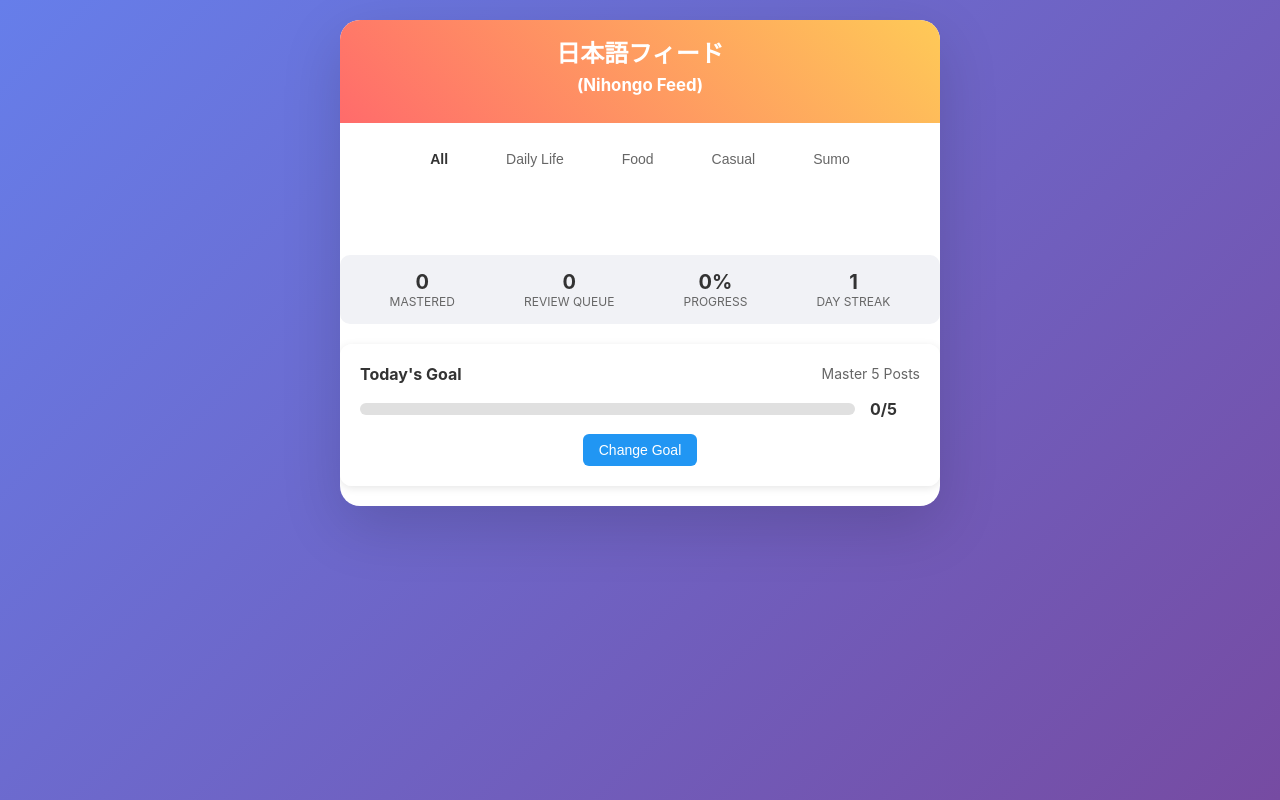
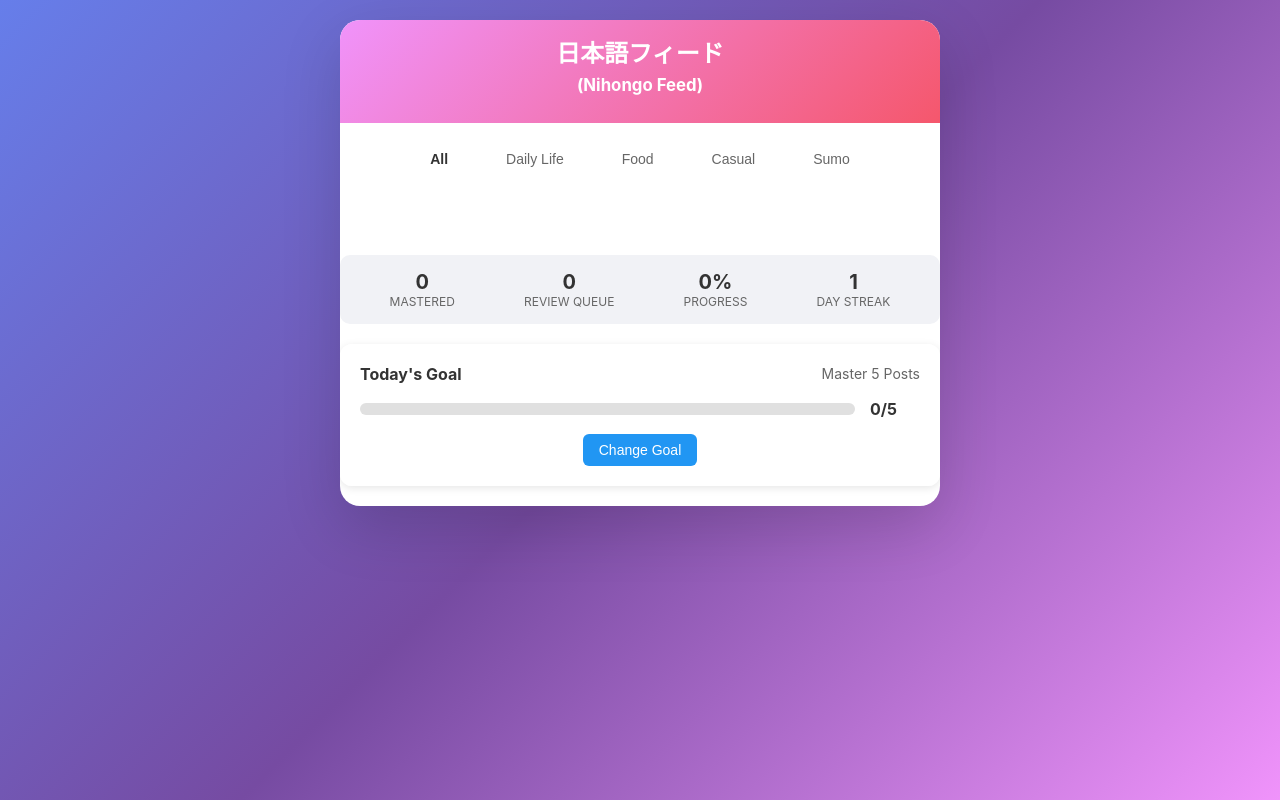
Before and after one commit to cadmar94/nihongo-social, a website: page index.html in a window 1280 px wide. Drawn offline with Linux system fonts and the light colour scheme; no server answers.

Commit message:
Modernize color palette with dynamic gradients

```diff
--- a/index.html
+++ b/index.html
@@ -13,7 +13,7 @@
 
         body {
             font-family: -apple-system, BlinkMacSystemFont, 'Segoe UI', Roboto, sans-serif;
-            background: linear-gradient(135deg, #667eea 0%, #764ba2 100%);
+            background: linear-gradient(135deg, #667eea 0%, #764ba2 50%, #f093fb 100%);
             min-height: 100vh;
             padding: 20px;
         }
@@ -28,7 +28,7 @@
         }
 
         .header {
-            background: linear-gradient(45deg, #ff6b6b, #feca57);
+            background: linear-gradient(135deg, #f093fb 0%, #f5576c 100%);
             padding: 20px;
             text-align: center;
             color: white;
```
